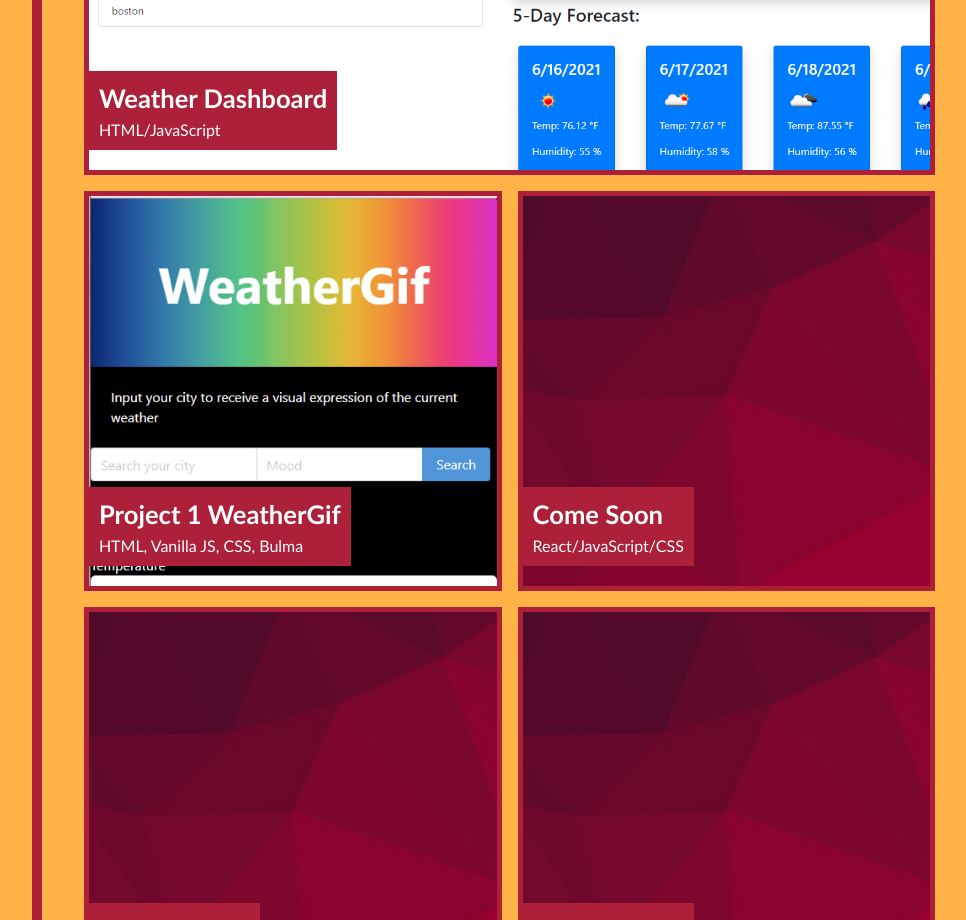
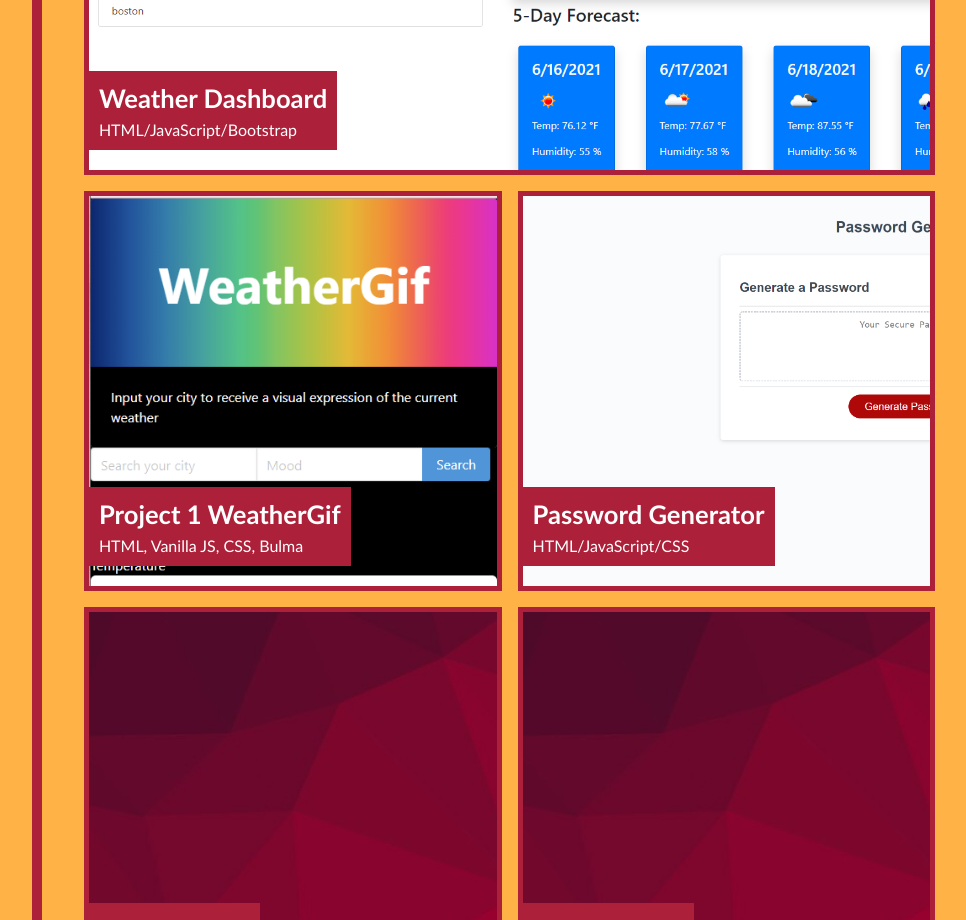
Before and after one commit to babelitoo/Portfolio, a plain HTML site: page index.html in a window 1280 px wide. Shown: the part 1120-2040 px from the top of the page, without its empty margins (260-1226 px from the left). Drawn offline with Linux system fonts and the light colour scheme.

Commit message:
add pw-generator tile

```diff
--- a/assets/css/style.css
+++ b/assets/css/style.css
@@ -201,6 +201,11 @@ main {
 
 }
 
+.pw-img {
+  background-image: url(../images/pw-generator.png);
+  background-size: cover;
+}
+
 
 @media screen and (max-width: 980px) {
   header {
--- a/index.html
+++ b/index.html
@@ -25,9 +25,7 @@
 
   <!-- hero banner -->
   <section class="hero-banner">
-    <div>
-
-    </div>
+    <div></div>
   </section>
 
   <main class="page-wrapper">
@@ -49,21 +47,21 @@
         <a href="https://babelitoo.github.io/Weather-Dashboard/" target="_blank" class="weather-img flex-item">
           <div>
             <h3>Weather Dashboard</h3>
-            <span>HTML/JavaScript</span>
+            <span>HTML/JavaScript/Bootstrap</span>
           </div>
         </a>
 
-        <a href="https://13tinydots.github.io/project-one/" target="_blank" class="project-1-img flex-item flex-item-second">
+        <a href="https://13tinydots.github.io/project-one/" target="_blank" class="project-1-img flex-item">
           <div>
             <h3>Project 1 WeatherGif</h3>
             <span>HTML, Vanilla JS, CSS, Bulma</span>
           </div>
         </a>
 
-        <a href="#" class="flex-item">
+        <a href="https://babelitoo.github.io/Password-Generator-wustl/" target="_blank" class="pw-img flex-item">
           <div>
-            <h3>Come Soon</h3>
-            <span>React/JavaScript/CSS</span>
+            <h3>Password Generator</h3>
+            <span>HTML/JavaScript/CSS</span>
           </div>
         </a>
 
```
Also changed, not shown: assets/images/pw-generator.png (added).
